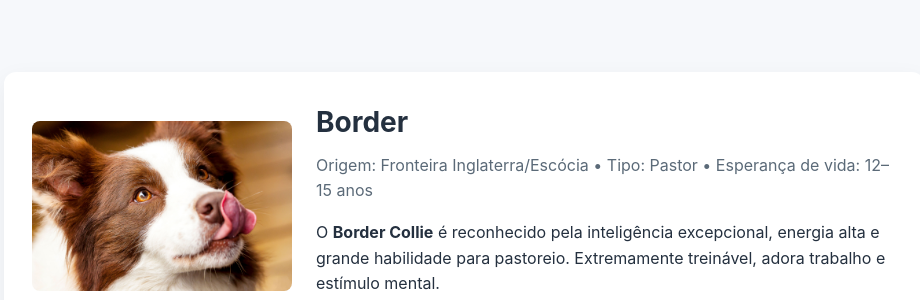
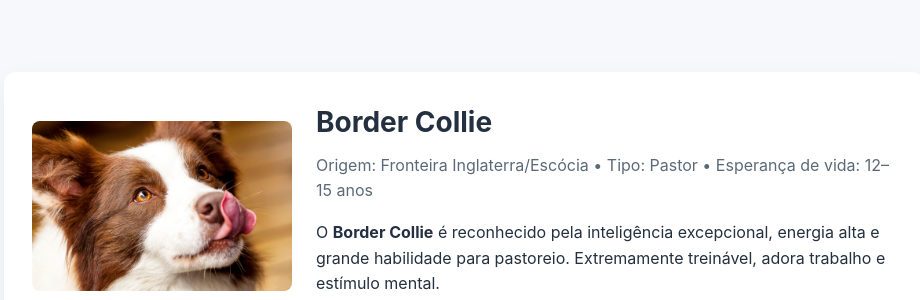
Before and after one commit to rebeccavargas1234-cloud/projeto-invicti, a Flask app: page /border in a window 1280 px wide. Shown: the top 300 px of the page, without its empty margins (176-1096 px from the left). Run offline with Flask 3, Linux system fonts and the light colour scheme.

Commit message:
rodar manualmente

```diff
--- a/templates/border.html
+++ b/templates/border.html
@@ -12,7 +12,7 @@
       <div class="hero">
         <img src="{{ url_for('static', filename='images/border.jpg') }}" alt="Border Collie">
         <div>
-          <h1>Border</h1>
+          <h1>Border Collie</h1>
           <div class="meta">
             Origem: Fronteira Inglaterra/Escócia • Tipo: Pastor • Esperança de vida: 12–15 anos
           </div>
```
